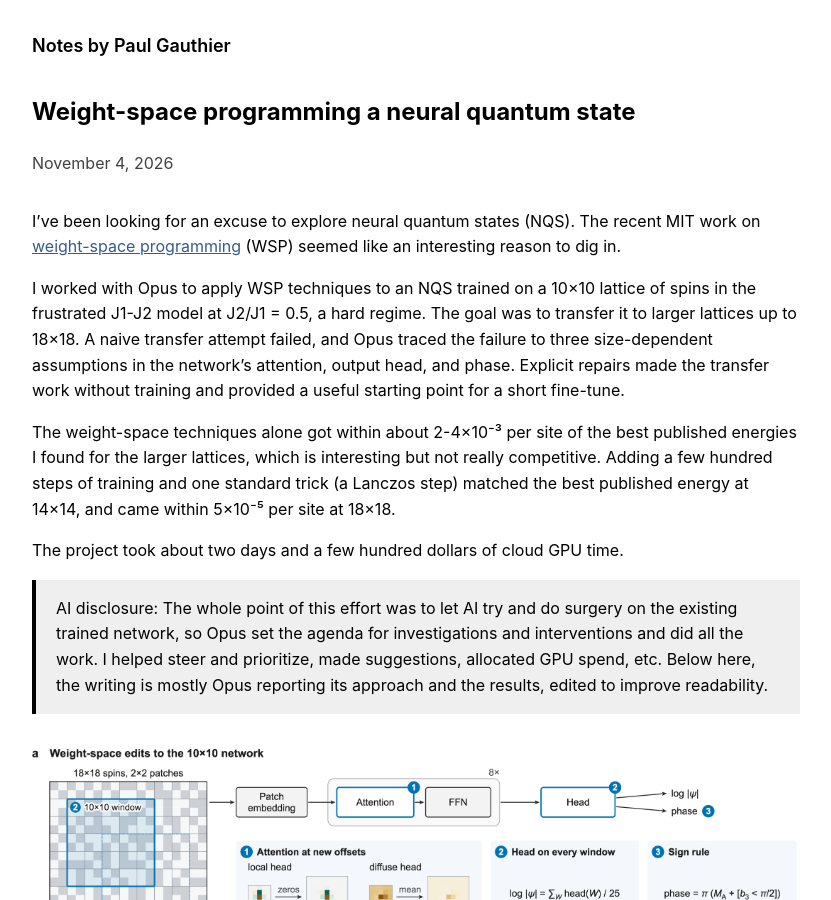
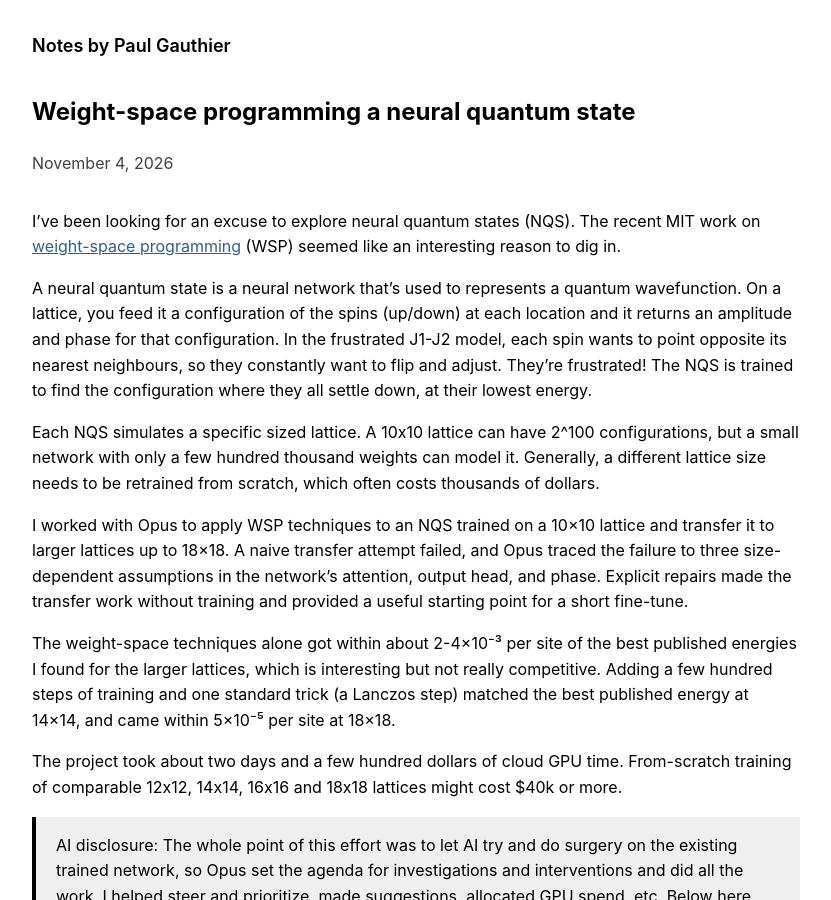
Before and after one commit to paul-gauthier/paul-gauthier.github.io, a Jekyll site: the page built from docs/_posts/2026-11-04-quantum-weight-space.md, in a window 1280 px wide and 900 px high. Shown: the whole window, without its empty margins (224-1055 px from the left). Built offline with Jekyll 4.4.1, drawn with Linux system fonts in a browser that asks for light colours.

Commit message:
Quantum post: checkpoint pending intro edits
Co-Authored-By: Claude Opus 5.5 <noreply@anthropic.com>

```diff
--- a/docs/_posts/2026-11-04-quantum-weight-space.md
+++ b/docs/_posts/2026-11-04-quantum-weight-space.md
@@ -12,9 +12,18 @@ I've been looking for an excuse to explore neural quantum states (NQS).
 The recent MIT work on [weight-space programming](https://rikiyat.github.io/blog/weight-space-programming/) (WSP)
 seemed like an interesting reason to dig in.
 
-I worked with Opus to apply WSP techniques to an NQS trained on a 10×10 lattice of spins in the frustrated
-J1-J2 model at J2/J1 = 0.5, a hard regime.
-The goal was to transfer it to larger lattices up to 18×18.
+A neural quantum state is a neural network that's used to represents a quantum wavefunction.
+On a lattice, you feed it a configuration of the spins (up/down) at each location and it returns an amplitude and phase for that configuration.
+In the frustrated J1-J2 model, each spin wants to point opposite its nearest neighbours, so they constantly want to flip and adjust.
+They're frustrated!
+The NQS is trained to find the configuration where they all settle down, at their lowest energy.
+
+Each NQS simulates a specific sized lattice.
+A 10x10 lattice can have 2^100 configurations, but a small network with only a few hundred thousand weights can model it.
+Generally, a different lattice size needs to be retrained from scratch, which often costs thousands of dollars.
+
+I worked with Opus to apply WSP techniques to an NQS trained on a 10×10 lattice
+and transfer it to larger lattices up to 18×18.
 A naive transfer attempt failed, and Opus
 traced the failure to three size-dependent assumptions in the network's attention, output head, and phase.
 Explicit repairs made the transfer work without training and provided a useful starting point for a short fine-tune.
@@ -25,6 +34,8 @@ Adding a few hundred steps of training and one standard trick (a Lanczos step) m
 14×14, and came within 5×10⁻⁵ per site at 18×18.
 
 The project took about two days and a few hundred dollars of cloud GPU time.
+From-scratch training of comparable 12x12, 14x14, 16x16 and 18x18 lattices
+might cost $40k or more.
 
 AI disclosure: The whole point of this effort was to let AI try and do surgery on the
 existing trained network,
```
